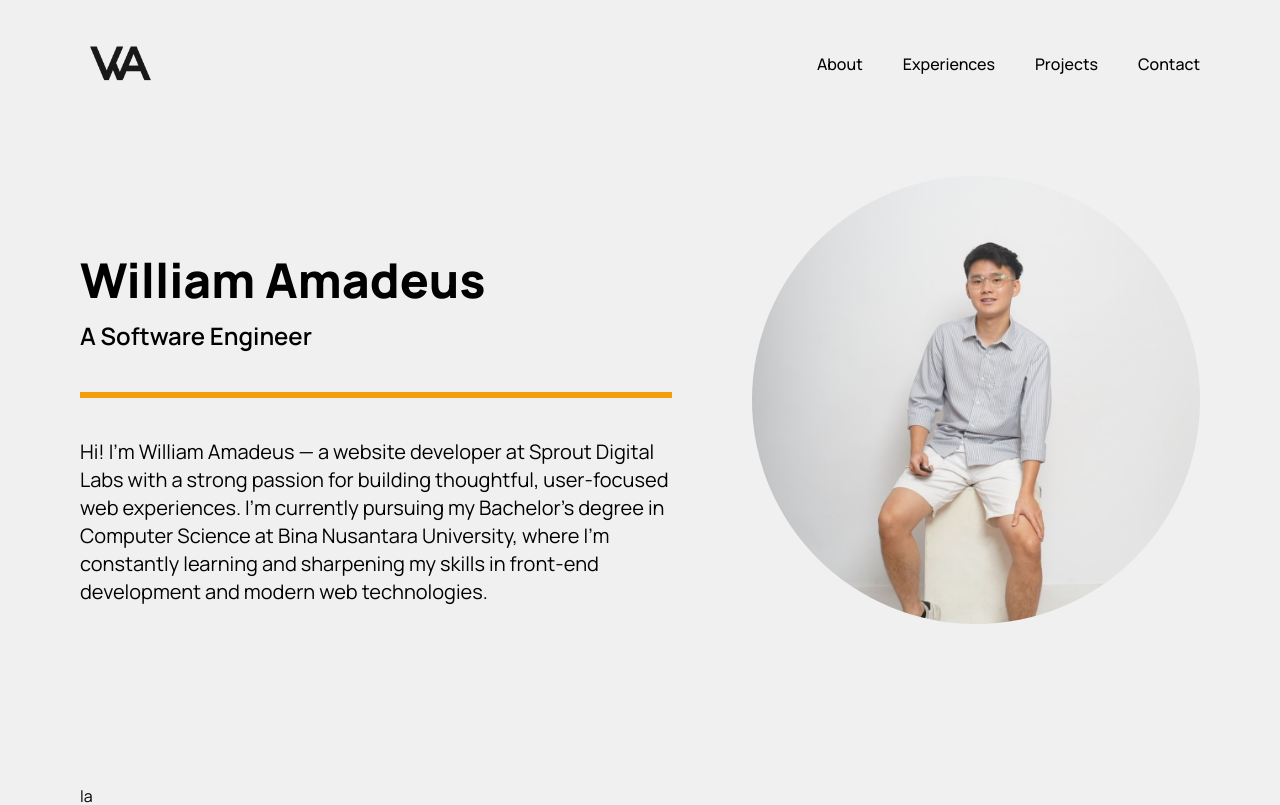
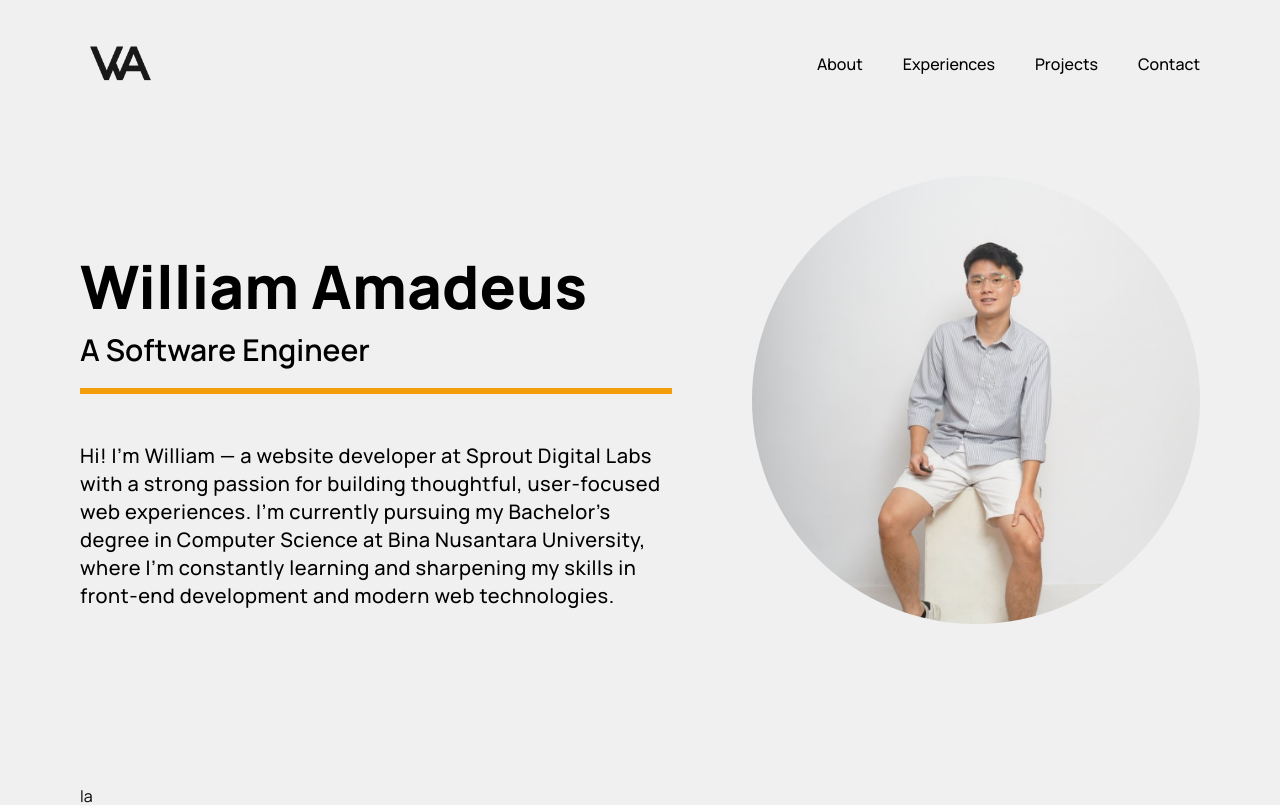
Before and after one commit to williamamadeusss/portfolio-william, a Next.js app: page / in a window 1280 px wide. Shown: the top 805 px of the page. Built offline with nearby package versions, Linux system fonts and the light colour scheme.

Commit message:
minor design updates

```diff
--- a/src/app/components/content/biodata-section.tsx
+++ b/src/app/components/content/biodata-section.tsx
@@ -5,19 +5,19 @@ import React, { useEffect, useState } from "react";
 
 export default function BiodataSection() {
   return (
-    <div className="flex flex-col gap-20 lg:flex-row">
-      <div className="flex flex-col gap-10 pt-10 lg:w-3/5 lg:pt-20">
-        <div className="flex h-fit flex-col gap-4 border-b-[6px] border-primary pb-10">
-          <h1 className="text-5xl font-extrabold">William Amadeus</h1>
-          <p className="text-2xl font-semibold">A Software Engineer</p>
+    <div className="flex flex-col gap-10 lg:flex-row lg:gap-20">
+      <div className="flex flex-col gap-12 pt-10 lg:w-3/5 lg:pt-20">
+        <div className="flex h-fit flex-col gap-4 border-b-[6px] border-primary pb-5">
+          <h1 className="text-6xl font-extrabold">William Amadeus</h1>
+          <p className="text-3xl font-semibold">A Software Engineer</p>
         </div>
 
-        <p className="text-xl">
-          Hi! I’m William Amadeus — a website developer at Sprout Digital Labs
-          with a strong passion for building thoughtful, user-focused web
-          experiences. I’m currently pursuing my Bachelor’s degree in Computer
-          Science at Bina Nusantara University, where I’m constantly learning
-          and sharpening my skills in front-end development and modern web
+        <p className="text-xl font-medium tracking-wide">
+          Hi! I’m William — a website developer at Sprout Digital Labs with a
+          strong passion for building thoughtful, user-focused web experiences.
+          I’m currently pursuing my Bachelor’s degree in Computer Science at
+          Bina Nusantara University, where I’m constantly learning and
+          sharpening my skills in front-end development and modern web
           technologies.
         </p>
       </div>
@@ -25,7 +25,7 @@ export default function BiodataSection() {
       <Image
         src="/images/will.jpg"
         alt="foto will"
-        className="aspect-square rounded-full object-cover lg:w-2/5"
+        className="aspect-square rounded-lg object-cover lg:w-2/5 lg:rounded-full"
       />
     </div>
   );
--- a/src/app/page.tsx
+++ b/src/app/page.tsx
@@ -2,7 +2,7 @@ import BiodataSection from "./components/content/biodata-section";
 
 export default function Home() {
   return (
-    <main className="flex flex-col gap-40 px-6 lg:mt-12 lg:px-20">
+    <main className="flex flex-col gap-40 px-4 lg:mt-12 lg:px-20">
       <BiodataSection />
       <p>la</p>
       <p>la</p>
```
Also changed, not shown: tailwind.config.ts (+10 -0 lines).
